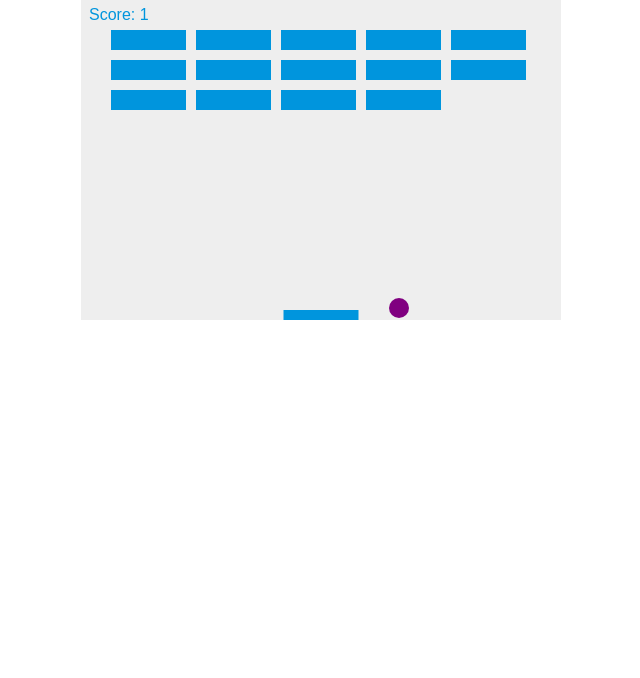
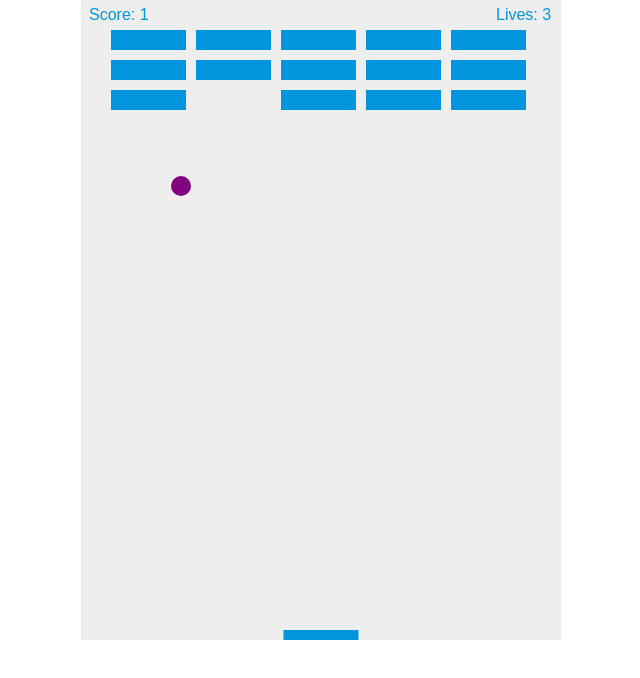
Before and after one commit to mklagassey/practiceHTMLgame, a plain HTML site: page index.html in a window 1280 px wide. Shown: the whole page, without its empty margins (319-959 px from the left). Drawn offline with Linux system fonts and the light colour scheme.

Commit message:
add player lives, extend board

```diff
--- a/index.html
+++ b/index.html
@@ -20,7 +20,7 @@
 
 <body>
 
-    <canvas id="myCanvas" width="480" height="320"></canvas>
+    <canvas id="myCanvas" width="480" height="640"></canvas>
 
     <script>
         // JavaScript code goes here
@@ -57,11 +57,9 @@
                 bricks[c][r] = { x: 0, y: 0, status: 1 };
             }
         }
-        // Score stuff
+        // Player stuff
         var score = 0;
-
-
-
+        var lives = 3;
 
         // Drawing functions --------------------------
         function drawBall() {
@@ -103,6 +101,18 @@
             }
         }
 
+        function drawScore() {
+            ctx.font = "16px Arial";
+            ctx.fillStyle = "#0095DD";
+            ctx.fillText("Score: " + score, 8, 20);
+        }
+
+        function drawLives() {
+            ctx.font = "16px Arial";
+            ctx.fillStyle = "#0095DD";
+            ctx.fillText("Lives: " + lives, canvas.width - 65, 20);
+        }
+
 
         function draw() {
             // Clears the canvas in between draws so we don't leave trails
@@ -111,6 +121,7 @@
             drawBall();
             drawPaddle();
             drawScore();
+            drawLives();
             brickCollisionDetection();
 
             x += dx;
@@ -127,13 +138,22 @@
                     dy = -dy;
                 }
                 else {
-                    alert("GAME OVER! Score: " + score);
-                    document.location.reload();
-                    clearInterval(interval);
+                    lives--;
+                    if (!lives) {
+                        alert("GAME OVER");
+                        document.location.reload();
+                    }
+                    else {
+                        x = canvas.width / 2;
+                        y = canvas.height - 30;
+                        dx = 2;
+                        dy = -2;
+                        paddleX = (canvas.width - paddleWidth) / 2;
+                    }
+
                 }
             }
-
-
+            // Handle paddle movement
             if (rightPressed) {
                 paddleX += 7;
                 if (paddleX + paddleWidth > canvas.width) {
@@ -146,8 +166,7 @@
                     paddleX = 0;
                 }
             }
-
-
+            requestAnimationFrame(draw);
         }
 
         function random_item(items) {
@@ -157,6 +176,15 @@
         // Paddle movement -----------------
         document.addEventListener("keydown", keyDownHandler, false);
         document.addEventListener("keyup", keyUpHandler, false);
+        document.addEventListener("mousemove", mouseMoveHandler, false);
+
+        function mouseMoveHandler(e) {
+            var relativeX = e.clientX - canvas.offsetLeft;
+            if (relativeX > 0 && relativeX < canvas.width) {
+                paddleX = relativeX - paddleWidth / 2;
+            }
+        }
+
         function keyDownHandler(e) {
             if (e.key == "Right" || e.key == "ArrowRight") {
                 rightPressed = true;
@@ -188,7 +216,6 @@
                             if (score == brickRowCount * brickColumnCount) {
                                 alert("YOU WIN, CONGRATULATIONS!");
                                 document.location.reload();
-                                clearInterval(interval); // Needed for Chrome to end game
                             }
                         }
                     }
@@ -196,14 +223,8 @@
             }
         }
 
-            function drawScore() {
-                ctx.font = "16px Arial";
-                ctx.fillStyle = "#0095DD";
-                ctx.fillText("Score: " + score, 8, 20);
-            }
 
-
-            var interval = setInterval(draw, 10);
+        draw();
 
 
     </script>
```
